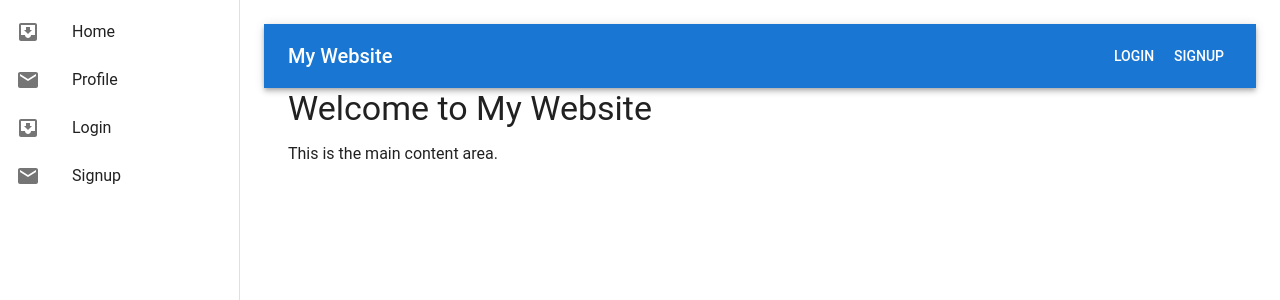
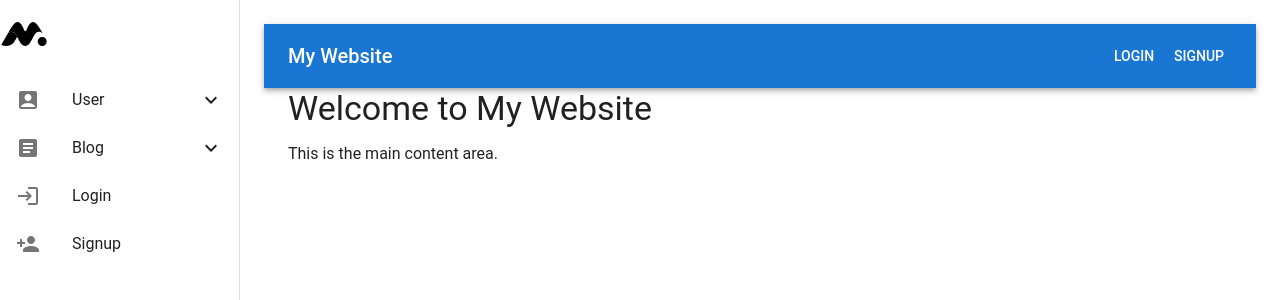
Before and after one commit to DevPatel1023/React_Js-Internship-Project, a React (Create React App) app: page / in a window 1280 px wide. Shown: the top 300 px of the page. Built offline with nearby package versions, Linux system fonts and the light colour scheme.

Commit message:
improving sidebar and add logo in it

```diff
--- a/src/Component/SideBar.js
+++ b/src/Component/SideBar.js
@@ -1,18 +1,61 @@
-import React from 'react';
+// src/components/Sidebar.js
+import React, { useState } from 'react';
 import Drawer from '@mui/material/Drawer';
 import List from '@mui/material/List';
 import ListItem from '@mui/material/ListItem';
 import ListItemIcon from '@mui/material/ListItemIcon';
 import ListItemText from '@mui/material/ListItemText';
-import InboxIcon from '@mui/icons-material/MoveToInbox';
-import MailIcon from '@mui/icons-material/Mail';
+import AccountBoxIcon from '@mui/icons-material/AccountBox';
+import LoginIcon from '@mui/icons-material/Login';
+import PersonAddIcon from '@mui/icons-material/PersonAdd';
+import ArticleIcon from '@mui/icons-material/Article';
+import KeyboardArrowRightIcon from '@mui/icons-material/KeyboardArrowRight';
+import Collapse from '@mui/material/Collapse';
+import ExpandLess from '@mui/icons-material/ExpandLess';
+import ExpandMore from '@mui/icons-material/ExpandMore';
+import Logo from '../assests/Logo.svg';
 
 const Sidebar = () => {
+  const [openUser, setOpenUser] = useState(false);
+  const [openBlog, setOpenBlog] = useState(false);
+
+  const handleUserClick = () => {
+    setOpenUser(!openUser);
+  };
+
+  const handleBlogClick = () => {
+    setOpenBlog(!openBlog);
+  };
+
   const menuItems = [
-        { text: 'Home', icon: <InboxIcon /> },
-        { text: 'Profile', icon: <MailIcon /> },
-        { text: 'Login', icon: <InboxIcon /> },
-        { text: 'Signup', icon: <MailIcon /> },
+    {
+      text: 'User',
+      icon: <AccountBoxIcon />,
+      handleClick: handleUserClick,
+      open: openUser,
+      items: [
+        { text: 'Profile', path: '/profile' },
+        { text: 'Cards', path: '/cards' },
+        { text: 'List', path: '/list' },
+        { text: 'Create', path: '/create' },
+        { text: 'Edit', path: '/edit' },
+        { text: 'Account', path: '/account' },
+      ],
+    },
+    {
+      text: 'Blog',
+      icon: <ArticleIcon />,
+      handleClick: handleBlogClick,
+      open: openBlog,
+      items: [
+        { text: 'List', path: '/blog/list' },
+        { text: 'Detail', path: '/blog/detail' },
+        { text: 'Create', path: '/blog/create' },
+        { text: 'Edit', path: '/blog/edit' },
+      ],
+    },
+    { text: 'Login', icon: <LoginIcon />, path: '/login' },
+    { text: 'Signup', icon: <PersonAddIcon />, path: '/signup' },
   ];
 
   return (
@@ -24,12 +67,35 @@ const Sidebar = () => {
         [`& .MuiDrawer-paper`]: { width: 240, boxSizing: 'border-box' },
       }}
     >
+       <img src={Logo} alt="Logo" style={{ width: '20%', padding: '10px 0' }} />
       <List>
-                {menuItems.map((item) => (
-                    <ListItem button key={item.text}>
+        {menuItems.map((item, index) => (
+          <div key={index}>
+            <ListItem
+              button
+              onClick={item.handleClick}
+              component={item.path ? 'a' : 'div'}
+              href={item.path ? item.path : undefined}
+            >
               <ListItemIcon>{item.icon}</ListItemIcon>
               <ListItemText primary={item.text} />
+              {item.items ? (item.open ? <ExpandLess /> : <ExpandMore />) : null}
             </ListItem>
+            {item.items && (
+              <Collapse in={item.open} timeout="auto" unmountOnExit>
+                <List component="div" disablePadding>
+                  {item.items.map((subItem, subIndex) => (
+                    <ListItem button key={subIndex} component='a' href={subItem.path} sx={{ pl: 4 }}>
+                      <ListItemIcon>
+                        <KeyboardArrowRightIcon />
+                      </ListItemIcon>
+                      <ListItemText primary={subItem.text} />
+                    </ListItem>
+                  ))}
+                </List>
+              </Collapse>
+            )}
+          </div>
         ))}
       </List>
     </Drawer>
```
Also changed, not shown: src/assests/Logo.svg (added). Lines whose indentation alone changed are shown as unchanged.
